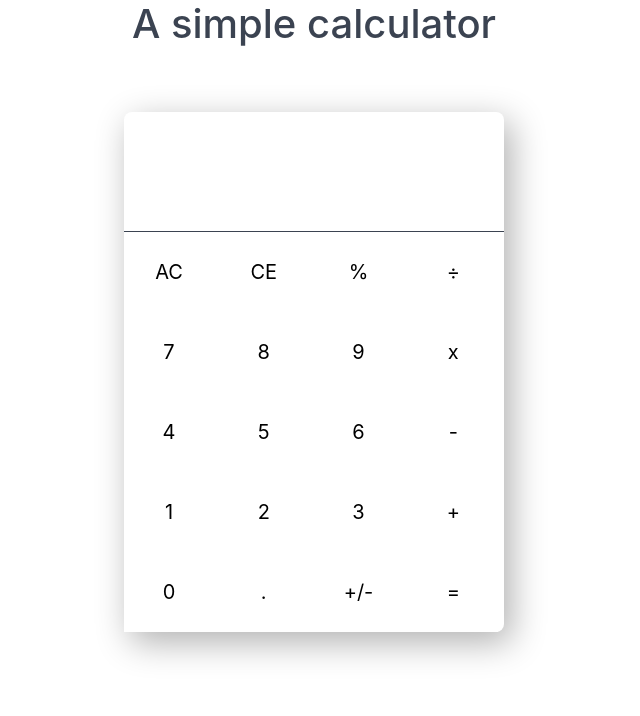
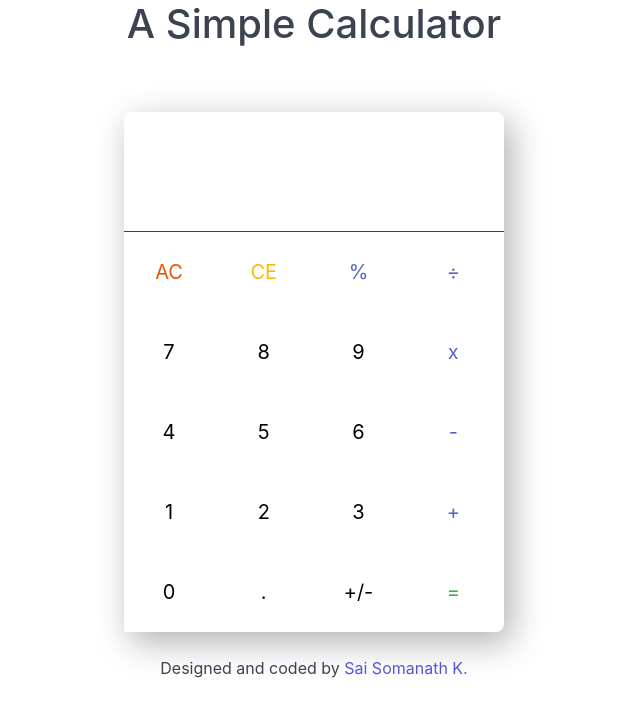
Before and after one commit to saisk8/JS_Calculator, a plain HTML site: page index.html in a window 1280 px wide. Shown: the whole page, without its empty margins (326-966 px from the left). Drawn offline with nearby package versions, Linux system fonts and the light colour scheme.

Commit message:
Add new UX

```diff
--- a/css/master.css
+++ b/css/master.css
@@ -1,10 +1,23 @@
 body {
     background-color: #fafafa;
-    background-repeat: no-repeat;
     font-family: 'Open Sans', sans-serif;
 }
 
-h1 {}
+.red {
+    color: #e85600;
+}
+
+.blue {
+    color: #5764c6;
+}
+
+.green {
+    color: #32b643;
+}
+
+.yellow {
+    color: #ffb700;
+}
 
 .calculator {
     height: 520px;
--- a/index.html
+++ b/index.html
@@ -10,8 +10,7 @@
 </head>
 
 <body>
-    <center>
-        <h1>A simple calculator</h1></center>
+    <h1 class="text-center">  A Simple Calculator  </h1>
     <div class="calculator">
         <div class="display-primary">
 
@@ -22,34 +21,35 @@
         <div class="button" id="buttons">
 
             <button class="red" value="ac">AC</button>
-            <button class="red" value="ce">CE</button>
-            <button value="%">%</button>
-            <button value="/">&divide;</button>
+            <button class="yellow" value="ce">CE</button>
+            <button class="blue" value="%">%</button>
+            <button class="blue" value="/">&divide;</button>
 
             <button value="7">7</button>
             <button value="8">8</button>
             <button value="9">9</button>
-            <button value="*">x</button>
+            <button class="blue" value="*">x</button>
 
             <button value="4">4</button>
             <button value="5">5</button>
             <button value="6">6</button>
-            <button value="-">-</button>
+            <button class="blue" value="-">-</button>
 
 
             <button value="1">1</button>
             <button value="2">2</button>
             <button value="3">3</button>
-            <button value="+">+</button>
+            <button class="blue" value="+">+</button>
 
             <button id="zero" value="0">0</button>
             <button id="point" value=".">.</button>
             <button id="sign" value="*">+/-</button>
-            <button id="equal" value="=">=</button>
+            <button class="green" id="equal" value="=">=</button>
 
         </div>
     </div>
-
+    <br>
+    <p class="text-center">Designed and coded by <a href="https://www.freecodecamp.org/somanath08">Sai Somanath K.</a></p>
 </body>
 
 </html>
```
